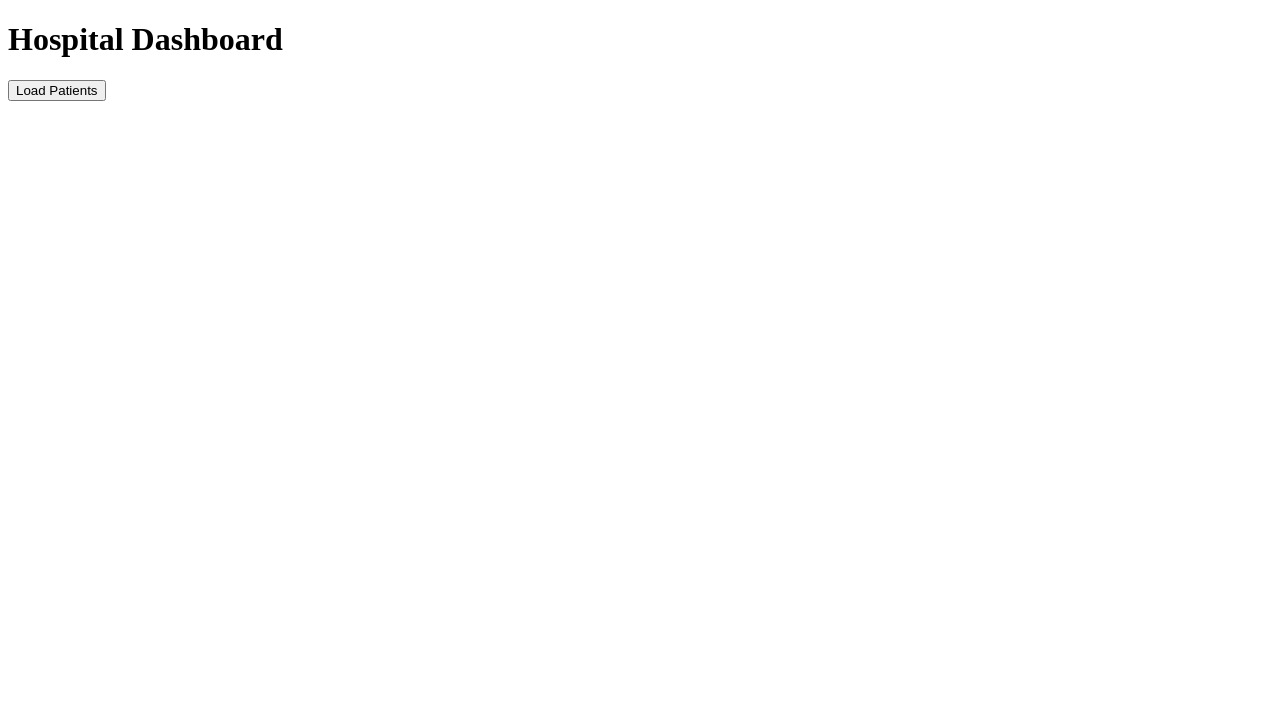
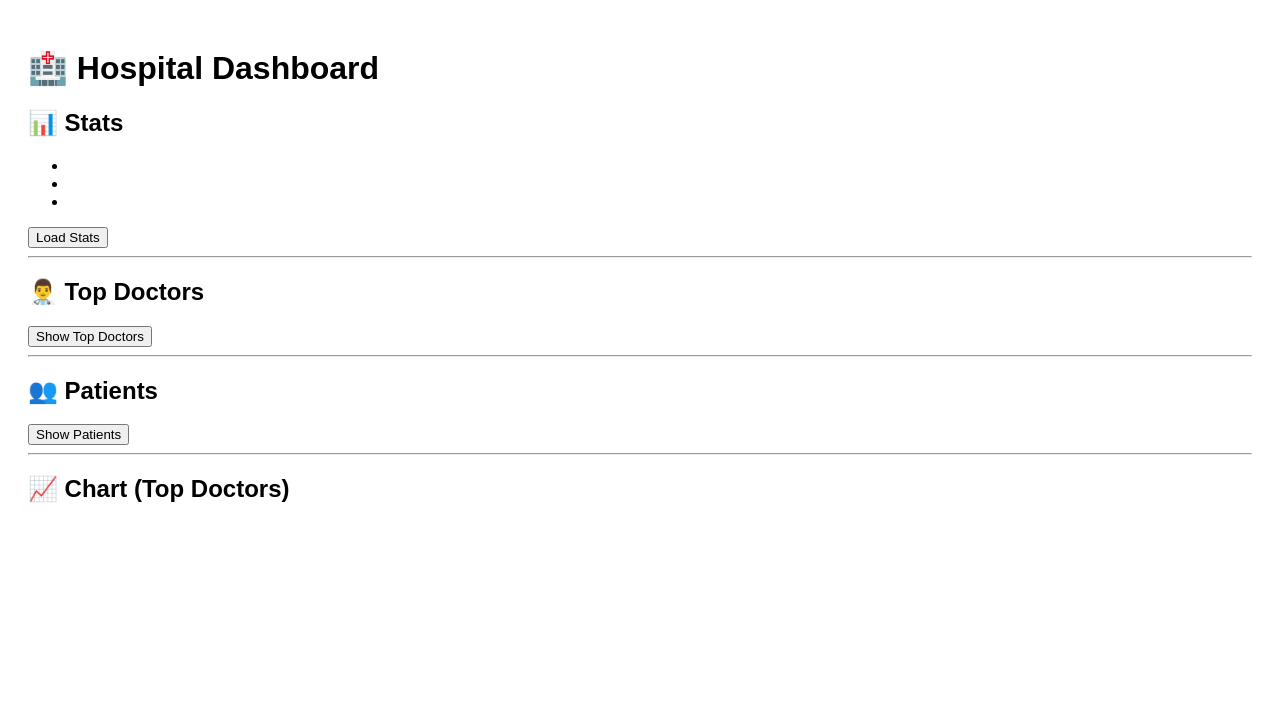
Before and after one commit to ArnisaSy/Hospital, a plain HTML site: page frontend/index.html in a window 1280 px wide. Drawn offline with nearby package versions, Linux system fonts and the light colour scheme.

Commit message:
Update index.html

```diff
--- a/frontend/index.html
+++ b/frontend/index.html
@@ -2,29 +2,98 @@
 <html>
 <head>
     <title>Hospital Dashboard</title>
+    <script src="https://cdn.jsdelivr.net/npm/chart.js"></script>
 </head>
-<body>
 
-<h1>Hospital Dashboard</h1>
+<body style="font-family: Arial; padding: 20px;">
 
-<button onclick="loadPatients()">Load Patients</button>
+<h1>🏥 Hospital Dashboard</h1>
 
-<ul id="list"></ul>
+<h2>📊 Stats</h2>
+<ul>
+    <li id="patients"></li>
+    <li id="doctors"></li>
+    <li id="appointments"></li>
+</ul>
+
+<button onclick="loadStats()">Load Stats</button>
+
+<hr>
+
+<h2>👨‍⚕️ Top Doctors</h2>
+<ul id="doctorList"></ul>
+<button onclick="loadDoctors()">Show Top Doctors</button>
+
+<hr>
+
+<h2>👥 Patients</h2>
+<ul id="patientList"></ul>
+<button onclick="loadPatients()">Show Patients</button>
+
+<hr>
+
+<h2>📈 Chart (Top Doctors)</h2>
+<canvas id="chart" width="400" height="200"></canvas>
 
 <script>
+
+function loadStats() {
+    fetch('http://localhost:3000/stats')
+        .then(res => res.json())
+        .then(data => {
+            document.getElementById('patients').textContent = "Patients: " + data.patients;
+            document.getElementById('doctors').textContent = "Doctors: " + data.doctors;
+            document.getElementById('appointments').textContent = "Appointments: " + data.appointments;
+        });
+}
+
+function loadDoctors() {
+    fetch('http://localhost:3000/top-doctors')
+        .then(res => res.json())
+        .then(data => {
+            const list = document.getElementById('doctorList');
+            list.innerHTML = '';
+
+            let names = [];
+            let visits = [];
+
+            data.forEach(d => {
+                const li = document.createElement('li');
+                li.textContent = d.Name + " - " + d.TotalVisits + " visits";
+                list.appendChild(li);
+
+                names.push(d.Name);
+                visits.push(d.TotalVisits);
+            });
+
+            new Chart(document.getElementById('chart'), {
+                type: 'bar',
+                data: {
+                    labels: names,
+                    datasets: [{
+                        label: 'Visits',
+                        data: visits
+                    }]
+                }
+            });
+        });
+}
+
 function loadPatients() {
     fetch('http://localhost:3000/patients')
         .then(res => res.json())
         .then(data => {
-            const list = document.getElementById('list');
+            const list = document.getElementById('patientList');
             list.innerHTML = '';
+
             data.forEach(p => {
                 const li = document.createElement('li');
-                li.textContent = p.name;
+                li.textContent = p.Name + " (" + p.Address + ")";
                 list.appendChild(li);
             });
         });
 }
+
 </script>
 
 </body>
```
